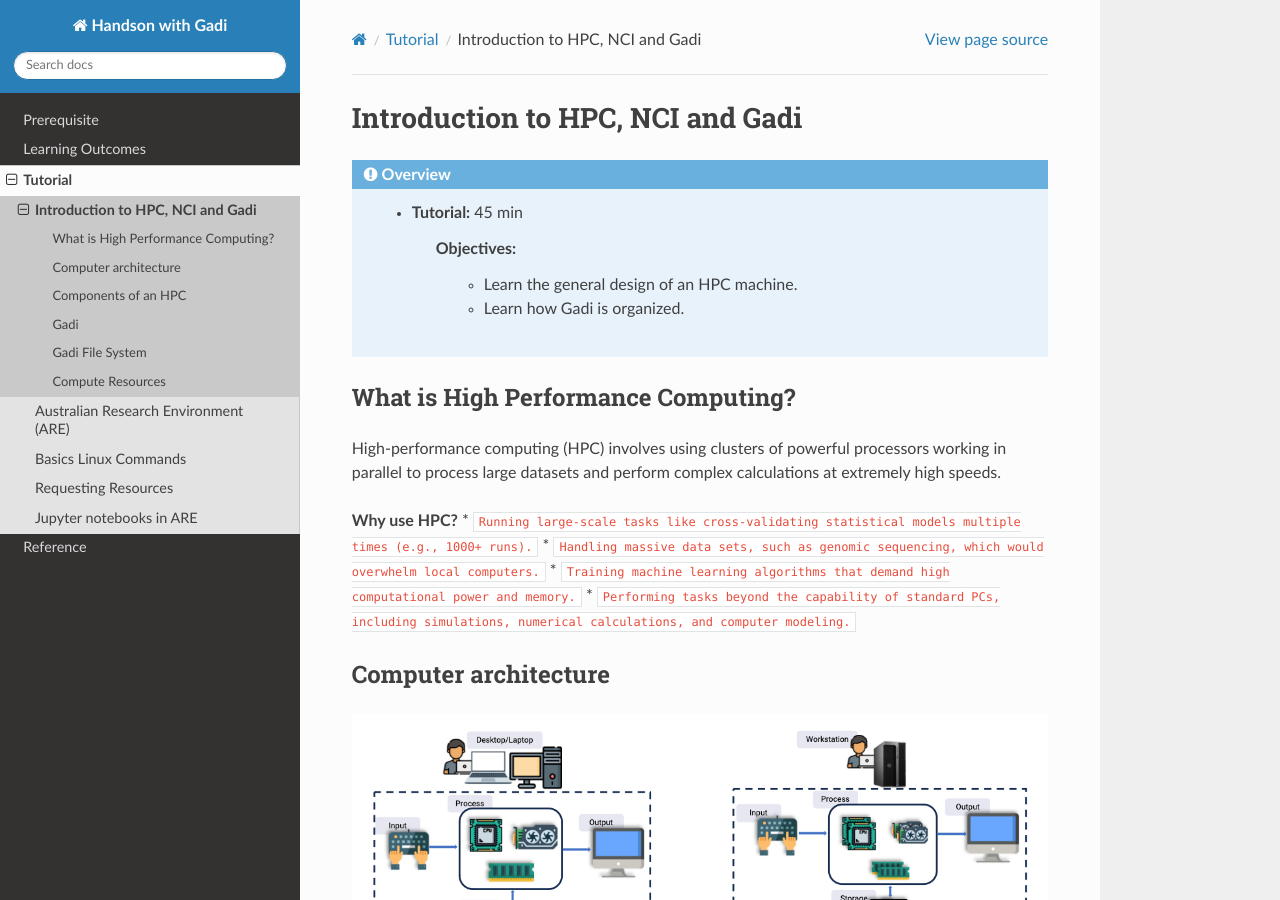
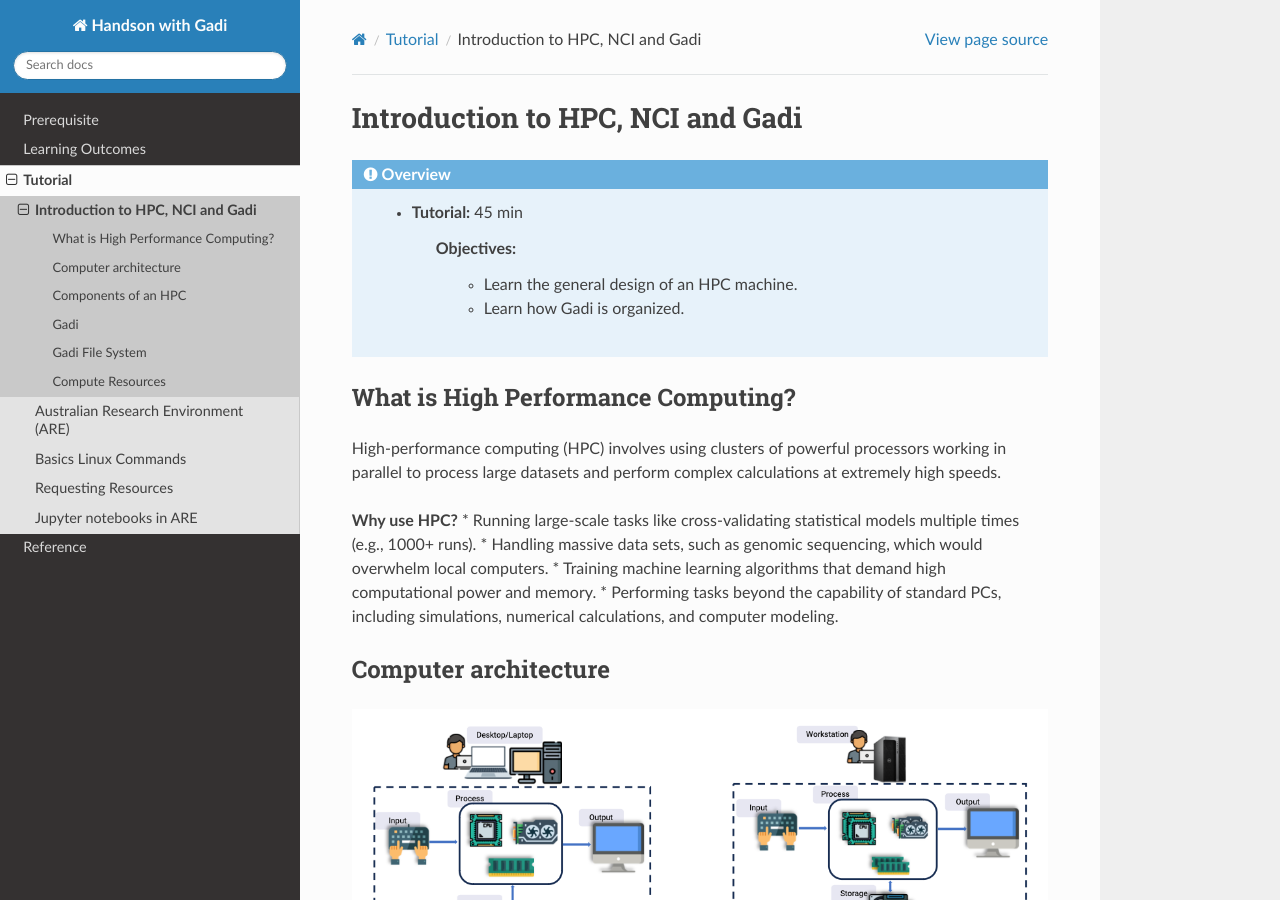
Before and after one commit to smabdullah1/handson-with-gadi, a Sphinx documentation site: the page built from docs/source/tutorial/hpc.rst, in a window 1280 px wide and 900 px high. Built offline with Sphinx 7.4.7 and the Read the Docs theme 3.1.0, drawn with Linux system fonts in a browser that asks for light colours.

Commit message:
content update

```diff
--- a/docs/source/tutorial/hpc.rst
+++ b/docs/source/tutorial/hpc.rst
@@ -18,10 +18,10 @@
 calculations at extremely high speeds.
 
 **Why use HPC?**
-* ``Running large-scale tasks like cross-validating statistical models multiple times (e.g., 1000+ runs).``
-* ``Handling massive data sets, such as genomic sequencing, which would overwhelm local computers.``
-* ``Training machine learning algorithms that demand high computational power and memory.``
-* ``Performing tasks beyond the capability of standard PCs, including simulations, numerical calculations, and computer modeling.``
+* Running large-scale tasks like cross-validating statistical models multiple times (e.g., 1000+ runs).
+* Handling massive data sets, such as genomic sequencing, which would overwhelm local computers.
+* Training machine learning algorithms that demand high computational power and memory.
+* Performing tasks beyond the capability of standard PCs, including simulations, numerical calculations, and computer modeling.
 
 Computer architecture
 ********************************
```
